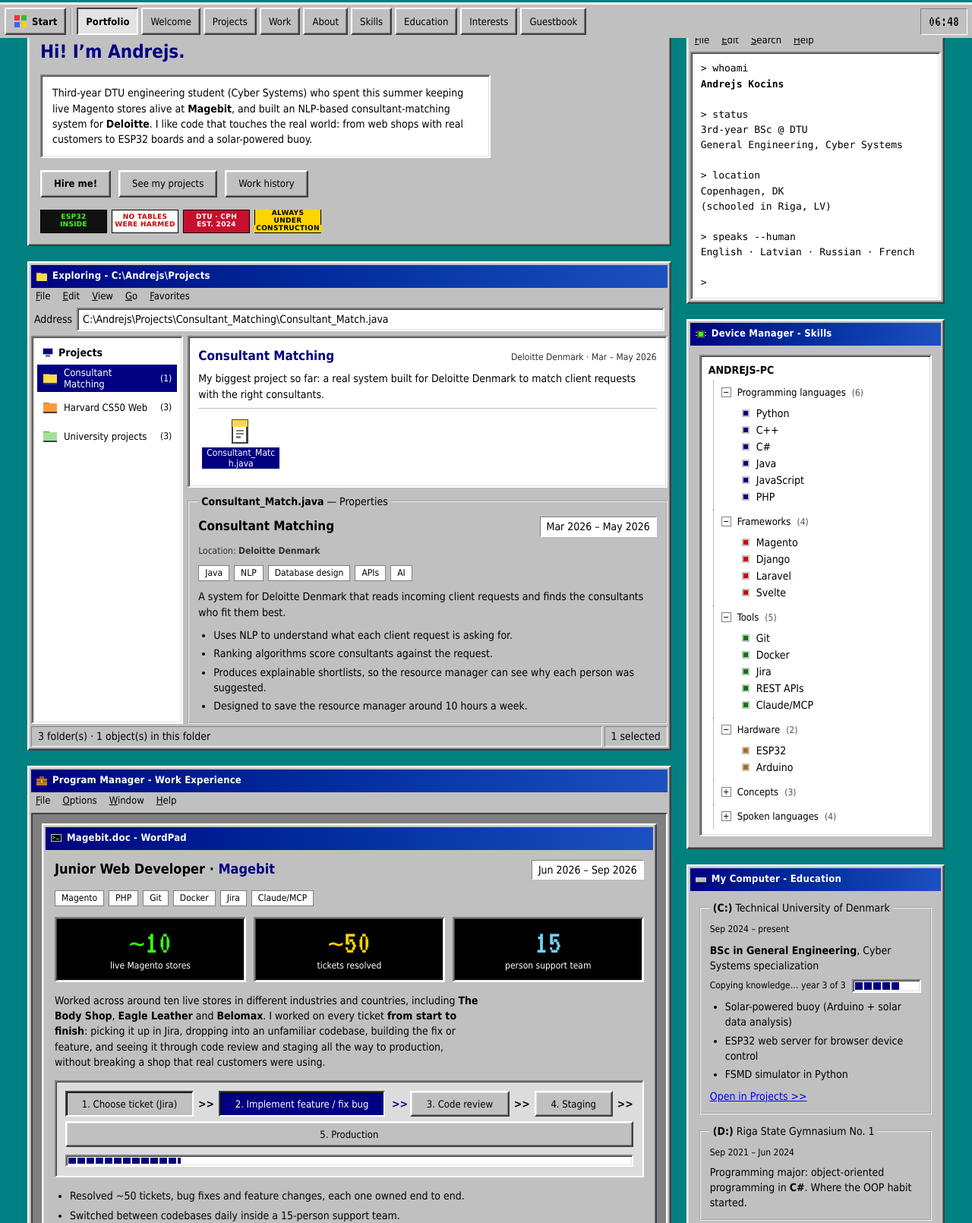
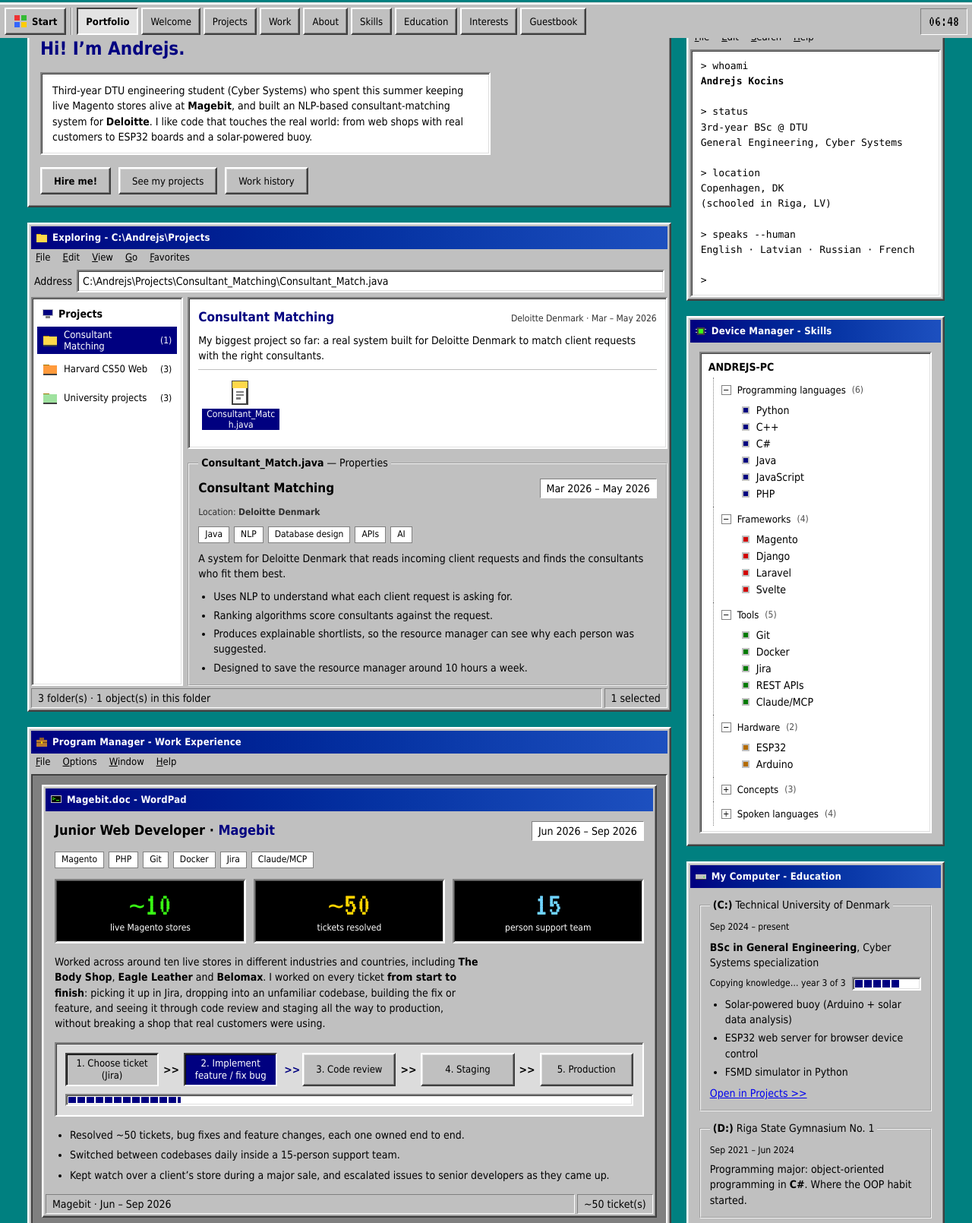
Before and after one commit to andrejskocins/portfolio, a plain HTML site: page Main.dc.html in a window 1280 px wide. Shown: the part 750-2360 px from the top of the page at 76% size. Drawn offline with Linux system fonts and the light colour scheme.

Commit message:
Rework hero type, drop badges, fix stepper wrap; add Pages entry
- Set the hero name in VT323 with a single shadow, continuing the boot screen
- Remove the ~*~ tagline and the 88x31 badges
- Keep the Magebit workflow stepper on one row (stacks on phones)
- Add index.html and .nojekyll so GitHub Pages serves the site

Co-Authored-By: Claude Opus 5.5 <noreply@anthropic.com>

```diff
--- a/Main.dc.html
+++ b/Main.dc.html
@@ -50,7 +50,6 @@ legend{padding:0 4px}
 .blink{animation:blink 1s steps(1) infinite}
 @keyframes blink{50%{visibility:hidden}}
 .degbar{height:100%;background:repeating-linear-gradient(90deg,var(--title) 0 10px,transparent 10px 12px)}
-.badge88{width:88px;height:31px;display:flex;flex-direction:column;align-items:center;justify-content:center;border:1px solid #000;font:700 9px/1.1 Verdana,sans-serif;text-align:center;letter-spacing:.3px}
 .task{display:inline-flex;align-items:center;gap:6px;min-height:36px;min-width:0;max-width:170px;padding:2px 10px;background:#c0c0c0;color:#000;border:2px solid;font:13px Tahoma,Verdana,sans-serif;cursor:pointer;white-space:nowrap;overflow:hidden;text-overflow:ellipsis}
 .task.on{border-color:#404040 #fff #fff #404040;background:#e3e3e3;font-weight:700}
 .task.off{border-color:#fff #404040 #404040 #fff;box-shadow:inset -1px -1px 0 #808080}
@@ -77,7 +76,8 @@ a.task,a.task:visited,a.task:hover{color:#000;text-decoration:none}
 .pick:focus-visible{border-color:#000;outline:none}
 .tree{display:flex;align-items:center;gap:8px;width:100%;min-height:36px;padding:2px 6px;border:1px dotted transparent;font:13px Tahoma,Verdana,sans-serif;cursor:pointer;text-align:left}
 .tree:focus-visible{border-color:#000;outline:none}
-.giant{margin:0;font-family:"Times New Roman",Times,serif;font-style:italic;font-weight:900;font-size:clamp(56px,12.5vw,176px);line-height:.88;letter-spacing:-2px;color:#ffd400;text-shadow:4px 4px 0 #ff4fb8,9px 9px 0 #00b7c2}
+/* The name picks up where the DOS boot screen left off: same pixel face, one hard shadow */
+.giant{margin:0;font-family:VT323,"Lucida Console",monospace;font-weight:400;font-size:clamp(84px,17vw,240px);line-height:.8;letter-spacing:0;color:#ffd400;text-shadow:.04em .04em 0 #ff4fb8}
 /* Facts in the hero: dark inset panels so they read as information; only buttons are raised */
 .htag{display:inline-flex;align-items:center;gap:8px;min-height:38px;padding:4px 12px 4px 8px;font-size:15px;color:#fff;background:rgba(0,0,0,.55);border:1px solid;border-color:#404040 #9a9a9a #9a9a9a #404040}
 .htag svg{flex:none}
@@ -86,8 +86,12 @@ a.task,a.task:visited,a.task:hover{color:#000;text-decoration:none}
 .htag.hot{background:#ffffe1;color:#000;font-weight:700;border-color:#808080 #fff #fff #808080}
 .led{width:10px;height:10px;flex:none;border-radius:50%;background:#1fd10b;box-shadow:0 0 0 1px #0b5d05,0 0 6px #39ff14}
 .stars{background-color:#05051a;background-image:radial-gradient(#fff 1px,transparent 1.5px),radial-gradient(#9fd8ff 1px,transparent 1.5px);background-size:46px 46px,73px 73px;background-position:0 0,23px 31px}
-.uc{background:repeating-linear-gradient(135deg,#ffd400 0 12px,#111 12px 24px)}
-.stepper .step{flex:1 1 auto}
+/* Five steps on one row; long labels wrap inside their button instead of pushing the last step to a new line */
+.steprow{display:grid;grid-template-columns:repeat(4,minmax(0,1fr) auto) minmax(0,1fr);gap:6px;align-items:stretch}
+.stepper .step{min-width:0;padding:4px 8px;text-align:center;line-height:1.25}
+.stepper .arr{align-self:center}
+/* Phones: too narrow for five across, so stack them; the numbers carry the order */
+@media (max-width:600px){.steprow{grid-template-columns:1fr}.stepper .arr{display:none}}
 .stepper.play .step{animation:stepLit 7.5s 1}
 .stepper.play .step.last{animation:stepFinal .2s forwards}
 @keyframes stepLit{0%,19%{background:var(--title);color:#fff;border-color:#404040 #fff #fff #404040;box-shadow:inset 1px 1px 0 #000}20%,100%{background:#c0c0c0;color:#000}}
@@ -138,8 +142,7 @@ a.task,a.task:visited,a.task:hover{color:#000;text-decoration:none}
 </div>
 </div>
 <div class="sunken stars" style="flex: 1; margin-top: 3px; padding: clamp(24px, 5vw, 64px) clamp(16px, 5vw, 64px); display: flex; flex-direction: column; justify-content: center; gap: clamp(18px, 3vw, 32px)">
-<p class="pix" style="margin: 0; font-size: clamp(24px, 3.4vw, 38px); color: #6fe8ff; line-height: 1"><span class="tilde">~</span>*<span class="tilde">~</span> the official portfolio of <span class="tilde">~</span>*<span class="tilde">~</span></p>
-<h1 class="giant" style="color: #ffd400">Andrejs<br>Kocins</h1>
+<h1 class="giant">Andrejs<br>Kocins</h1>
 <div style="display: flex; flex-wrap: wrap; gap: 10px">
 <span class="htag"><svg width="20" height="20" viewBox="0 0 16 16" shape-rendering="crispEdges" aria-hidden="true"><rect x="6" y="3" width="4" height="1" fill="#c8102e"></rect><rect x="3" y="4" width="10" height="1" fill="#c8102e"></rect><rect x="1" y="5" width="14" height="1" fill="#c8102e"></rect><rect x="3" y="6" width="10" height="1" fill="#c8102e"></rect><rect x="6" y="7" width="4" height="1" fill="#c8102e"></rect><rect x="4" y="7" width="8" height="4" fill="#8a0b20"></rect><rect x="13" y="6" width="1" height="5" fill="#ffd400"></rect><rect x="12" y="11" width="3" height="2" fill="#ffd400"></rect></svg>BSc Cyber Systems, DTU · 3rd year</span>
 <span class="htag"><svg width="20" height="20" viewBox="0 0 16 16" shape-rendering="crispEdges" aria-hidden="true"><rect x="1" y="3" width="14" height="10" fill="#c8102e"></rect><rect x="5" y="3" width="2" height="10" fill="#fff"></rect><rect x="1" y="7" width="14" height="2" fill="#fff"></rect><rect x="1" y="3" width="14" height="10" fill="none" stroke="#404040" stroke-width="1"></rect></svg>Copenhagen, Denmark</span>
@@ -188,14 +191,7 @@ a.task,a.task:visited,a.task:hover{color:#000;text-decoration:none}
 <a class="btn" href="mailto:kocins.andrejs@gmail.com" style="font-weight: 700">Hire me!</a>
 <a class="btn" href="#projects">See my projects</a>
 <a class="btn" href="#work">Work history</a>
-</div>
-<div style="display: flex; flex-wrap: wrap; gap: 6px; align-items: center">
-<div class="badge88" style="background: #111; color: #39ff14">ESP32<br>INSIDE</div>
-<div class="badge88" style="background: #fff; color: #d10000">NO TABLES<br>WERE HARMED</div>
-<div class="badge88" style="background: #c8102e; color: #fff">DTU · CPH<br><span style="color: #fff">EST. 2024</span></div>
-<div class="badge88 uc" style="color: #000"><span style="background: #ffd400; padding: 0 3px">ALWAYS UNDER</span><span style="background: #ffd400; padding: 0 3px">CONSTRUCTION</span></div>
-</div>
-</div>
+</div></div>
 </section>
 
 <!-- PROJECTS -->
@@ -313,7 +309,7 @@ Projects
 </div>
 <p class="prose" style="margin: 0">Worked across around ten live stores in different industries and countries, including <b>The Body Shop</b>, <b>Eagle Leather</b> and <b>Belomax</b>. I worked on every ticket <b>from start to finish</b>: picking it up in Jira, dropping into an unfamiliar codebase, building the fix or feature, and seeing it through code review and staging all the way to production, without breaking a shop that real customers were using.</p>
 <div id="stepper" class="sunken stepper {{stepCls}}" style="padding: 12px; background: #dcdcdc">
-<div style="display: flex; flex-wrap: wrap; align-items: center; gap: 6px">
+<div class="steprow">
 <span class="btn step" style="cursor: default; min-height: 34px; animation-delay: 0s">1. Choose ticket (Jira)</span>
 <span class="arr" aria-hidden="true" style="font-weight: 700; animation-delay: 0s">&gt;&gt;</span>
 <span class="btn step" style="cursor: default; min-height: 34px; animation-delay: 1.5s">2. Implement feature / fix bug</span>
--- /dev/null
+++ b/index.html
@@ -0,0 +1,12 @@
+<!doctype html>
+<html lang="en">
+<head>
+<meta charset="utf-8">
+<title>Andrejs Kocins — Portfolio</title>
+<meta http-equiv="refresh" content="0; url=./Main.dc.html">
+<link rel="canonical" href="./Main.dc.html">
+</head>
+<body style="background:#008080;color:#fff;font-family:Tahoma,Verdana,sans-serif">
+<p>Loading… <a href="./Main.dc.html" style="color:#fff">Open the portfolio</a></p>
+</body>
+</html>
```
Also changed, not shown: 1 other file.
